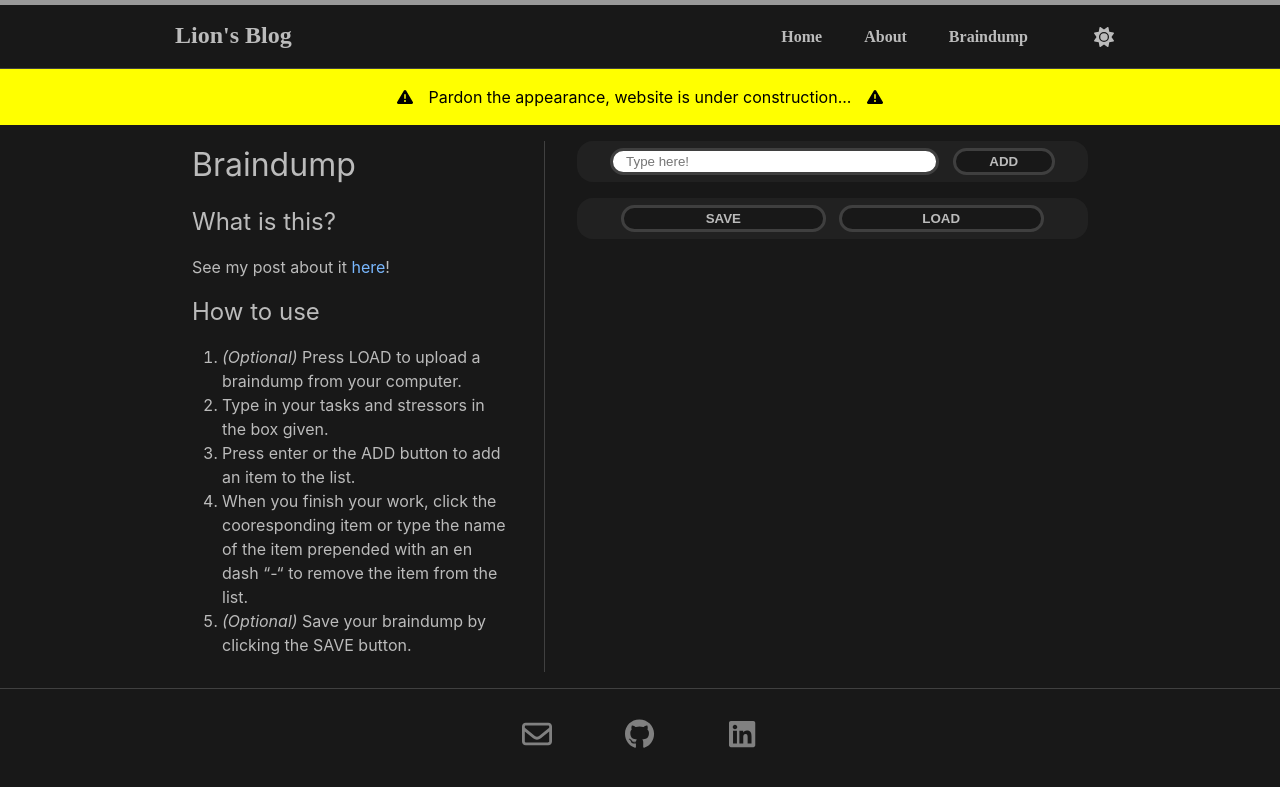
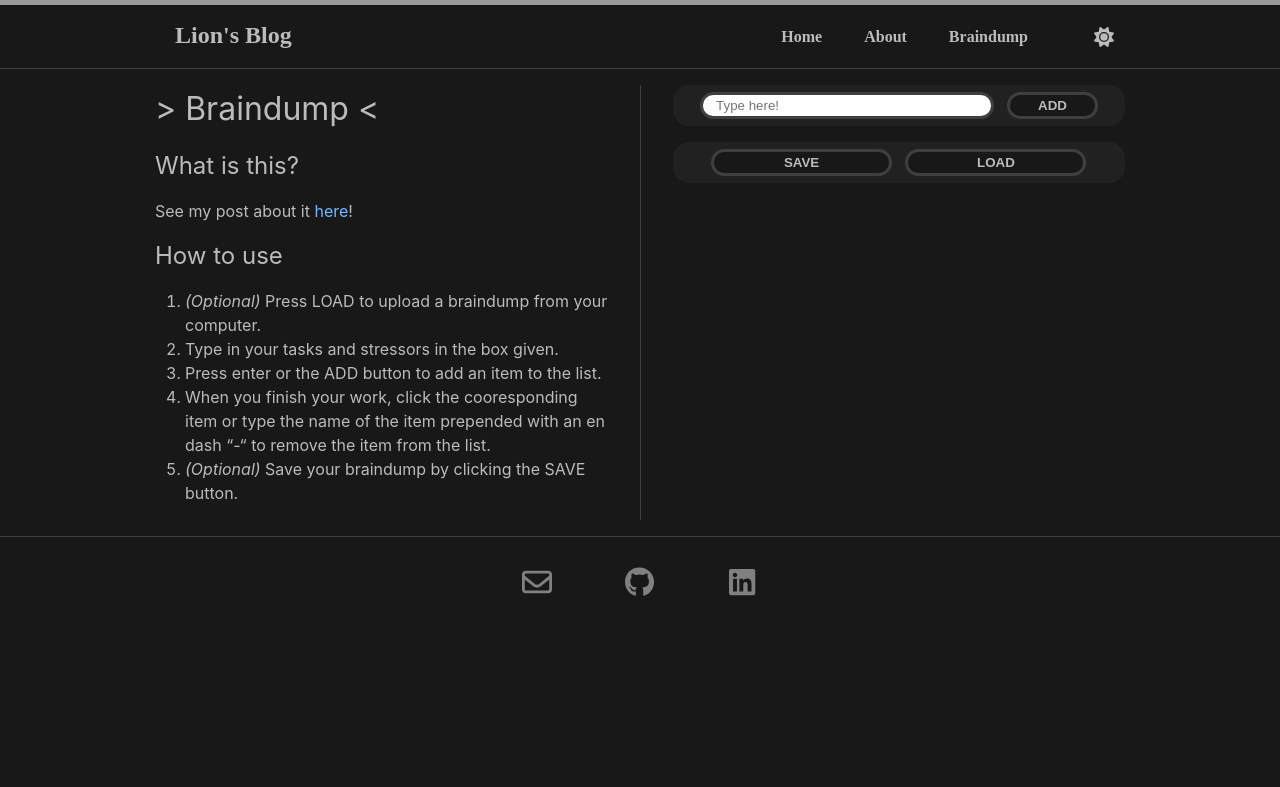
Before and after one commit to Lion4567714/Lion4567714.github.io, a Jekyll site: the page built from braindump.md, in a window 1280 px wide. Shown: the top 787 px of the page. Built offline with Jekyll 4.4.1, drawn with Linux system fonts in a browser that asks for light colours; some web fonts are replaced.

Commit message:
braindump column fix

```diff
--- a/_layouts/base.html
+++ b/_layouts/base.html
@@ -7,11 +7,13 @@
 
         {%- include header.html -%}
 
-        <span class="construction-bar">
-            <svg class="construction-icon" xmlns="http://www.w3.org/2000/svg" viewBox="0 0 512 512"><!--!Font Awesome Free 6.6.0 by @fontawesome - https://fontawesome.com License - https://fontawesome.com/license/free Copyright 2024 Fonticons, Inc.--><path d="M256 32c14.2 0 27.3 7.5 34.5 19.8l216 368c7.3 12.4 7.3 27.7 .2 40.1S486.3 480 472 480L40 480c-14.3 0-27.6-7.7-34.7-20.1s-7-27.8 .2-40.1l216-368C228.7 39.5 241.8 32 256 32zm0 128c-13.3 0-24 10.7-24 24l0 112c0 13.3 10.7 24 24 24s24-10.7 24-24l0-112c0-13.3-10.7-24-24-24zm32 224a32 32 0 1 0 -64 0 32 32 0 1 0 64 0z"/></svg>
-            <div class="construction-text">Pardon the appearance, website is under construction...</div>
-            <svg class="construction-icon" xmlns="http://www.w3.org/2000/svg" viewBox="0 0 512 512"><!--!Font Awesome Free 6.6.0 by @fontawesome - https://fontawesome.com License - https://fontawesome.com/license/free Copyright 2024 Fonticons, Inc.--><path d="M256 32c14.2 0 27.3 7.5 34.5 19.8l216 368c7.3 12.4 7.3 27.7 .2 40.1S486.3 480 472 480L40 480c-14.3 0-27.6-7.7-34.7-20.1s-7-27.8 .2-40.1l216-368C228.7 39.5 241.8 32 256 32zm0 128c-13.3 0-24 10.7-24 24l0 112c0 13.3 10.7 24 24 24s24-10.7 24-24l0-112c0-13.3-10.7-24-24-24zm32 224a32 32 0 1 0 -64 0 32 32 0 1 0 64 0z"/></svg>
-        </span>
+        {%- if false -%}
+            <span class="construction-bar">
+                <svg class="construction-icon" xmlns="http://www.w3.org/2000/svg" viewBox="0 0 512 512"><!--!Font Awesome Free 6.6.0 by @fontawesome - https://fontawesome.com License - https://fontawesome.com/license/free Copyright 2024 Fonticons, Inc.--><path d="M256 32c14.2 0 27.3 7.5 34.5 19.8l216 368c7.3 12.4 7.3 27.7 .2 40.1S486.3 480 472 480L40 480c-14.3 0-27.6-7.7-34.7-20.1s-7-27.8 .2-40.1l216-368C228.7 39.5 241.8 32 256 32zm0 128c-13.3 0-24 10.7-24 24l0 112c0 13.3 10.7 24 24 24s24-10.7 24-24l0-112c0-13.3-10.7-24-24-24zm32 224a32 32 0 1 0 -64 0 32 32 0 1 0 64 0z"/></svg>
+                <div class="construction-text">Pardon the appearance, website is under construction...</div>
+                <svg class="construction-icon" xmlns="http://www.w3.org/2000/svg" viewBox="0 0 512 512"><!--!Font Awesome Free 6.6.0 by @fontawesome - https://fontawesome.com License - https://fontawesome.com/license/free Copyright 2024 Fonticons, Inc.--><path d="M256 32c14.2 0 27.3 7.5 34.5 19.8l216 368c7.3 12.4 7.3 27.7 .2 40.1S486.3 480 472 480L40 480c-14.3 0-27.6-7.7-34.7-20.1s-7-27.8 .2-40.1l216-368C228.7 39.5 241.8 32 256 32zm0 128c-13.3 0-24 10.7-24 24l0 112c0 13.3 10.7 24 24 24s24-10.7 24-24l0-112c0-13.3-10.7-24-24-24zm32 224a32 32 0 1 0 -64 0 32 32 0 1 0 64 0z"/></svg>
+            </span>
+        {%- endif -%}
 
         <div class="wrapper page-content">
             {{ content }}
--- a/_sass/layout.scss
+++ b/_sass/layout.scss
@@ -201,19 +201,17 @@
 }
 
 .column-parent {
-  width: 70vw;
   display: flex;
-  justify-content: center;
 }
 
 .left-column {
-  width: 25vw;
+  width: 50%;
   padding-right: 2em;
   border-right: 1px solid $border-color-01
 }
 
 .right-column {
-  width: 40vw;
+  width: 50%;
   padding-left: 2em;
 }
 
--- a/braindump.md
+++ b/braindump.md
@@ -4,7 +4,7 @@ title: Braindump
 permalink: /braindump/
 ---
 
-# Braindump
+# > Braindump <
 ## What is this?
 See my post about it [here](../what-is-a-braindump)!
 
```
Also changed, not shown: 11 other files.
